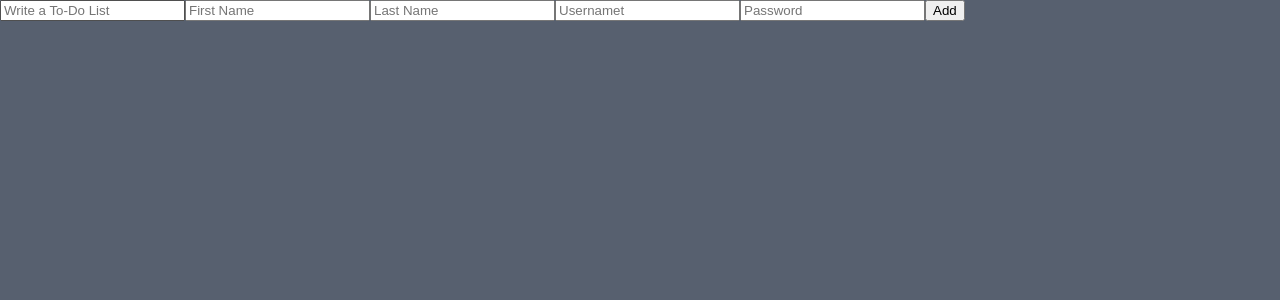
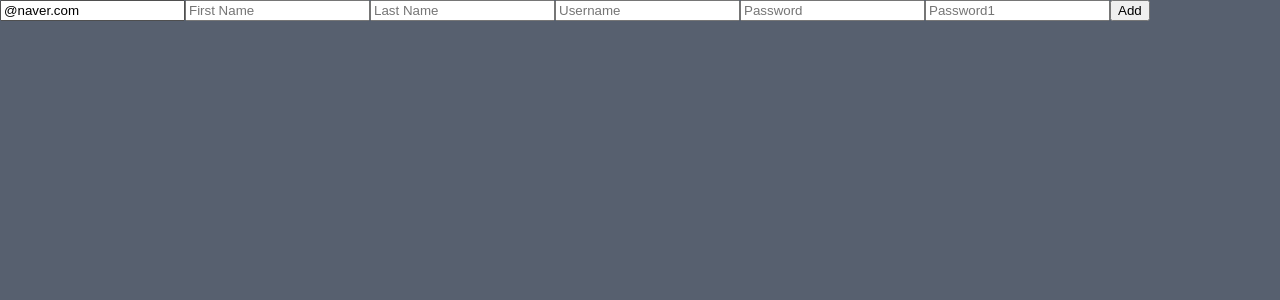
Before and after one commit to hyejikng/react-recoil, a React (Create React App) app: page / in a window 1280 px wide. Shown: the top 300 px of the page. Built offline with nearby package versions, Linux system fonts and the light colour scheme.

Commit message:
set form validation

```diff
--- a/src/ToDoList.tsx
+++ b/src/ToDoList.tsx
@@ -1,4 +1,4 @@
-import { useState } from 'react';
+// import { useState } from 'react';
 import { useForm } from 'react-hook-form';
 
 /* function Todolist() {
@@ -28,18 +28,83 @@
   );
 } */
 
+interface IForm {
+  errors: {
+    email: {
+      message: string;
+    };
+  };
+  FirstName: string;
+  LastName: string;
+  email: string;
+  Password: string;
+  Password1: string;
+  Username: string;
+}
+
 function Todolist() {
-  const { register, watch } = useForm();
-  console.log(useForm());
-  console.log(register('todo'));
+  const {
+    register,
+    handleSubmit,
+    formState: { errors },
+  } = useForm<IForm>({
+    defaultValues: {
+      email: '@naver.com',
+    },
+  });
+  const onValid = (data: any) => {
+    console.log(data);
+  };
+  console.log(errors);
+  //   console.log(useForm());
+
   return (
-    <form>
-      <input {...register('email')} placeholder="Write a To-Do List" />
-      <input {...register('FirstName')} placeholder="First Name" />
-      <input {...register('LastName')} placeholder="Last Name" />
-      <input {...register('Username')} placeholder="Usernamet" />
-      <input {...register('Password')} placeholder="Password" />
-
+    <form onSubmit={handleSubmit(onValid)}>
+      <input
+        {...register('email', {
+          required: 'Email is required',
+          pattern: {
+            value: /^[A-Za-z0-9._%+-]+@naver\.com$/gm,
+            message: 'Only naver.com emails allowed',
+          },
+        })}
+        placeholder="Email"
+      />
+      <span>{errors?.email?.message}</span>
+      <input
+        {...register('FirstName', { required: true })}
+        placeholder="First Name"
+      />
+      <span>{errors?.FirstName?.message}</span>
+      <input
+        {...register('LastName', { required: true })}
+        placeholder="Last Name"
+      />
+      <span>{errors?.LastName?.message}</span>
+      <input
+        {...register('Username', { required: true, minLength: 6 })}
+        placeholder="Username"
+      />
+      <span>{errors?.Username?.message}</span>
+      <input
+        {...register('Password', {
+          required: 'Password is required',
+          minLength: { value: 9, message: 'Your Password is too short' },
+        })}
+        placeholder="Password"
+      />
+      <span>{errors?.Password?.message}</span>
+      <input
+        {...register('Password1', {
+          required: 'Password is required',
+          minLength: {
+            value: 5,
+            message: 'Your password is too short.',
+          },
+        })}
+        placeholder="Password1"
+      />
+      <span>{errors?.Password1?.message}</span>
       <button>Add</button>
     </form>
   );
```
